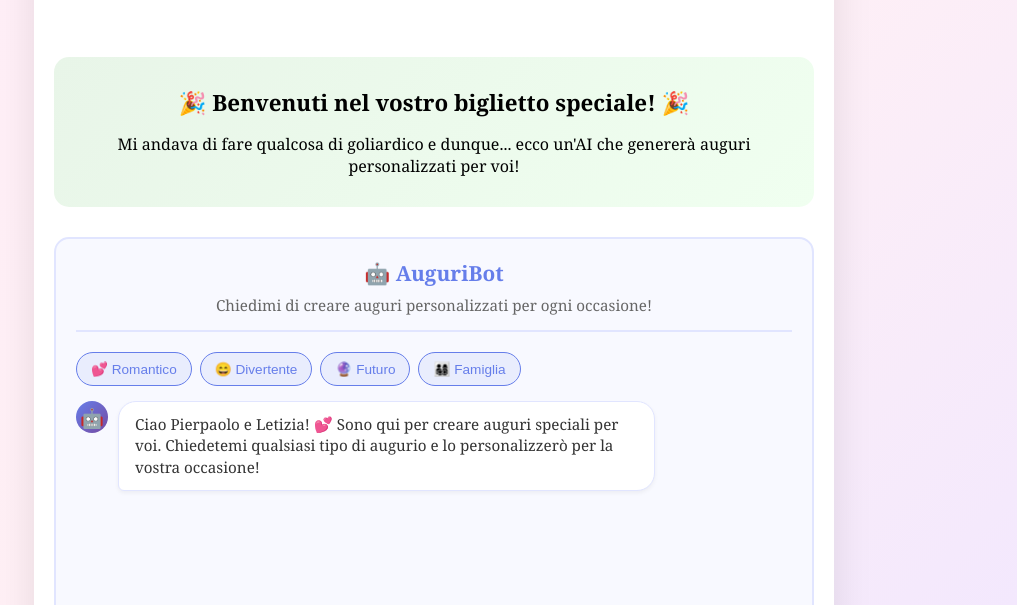
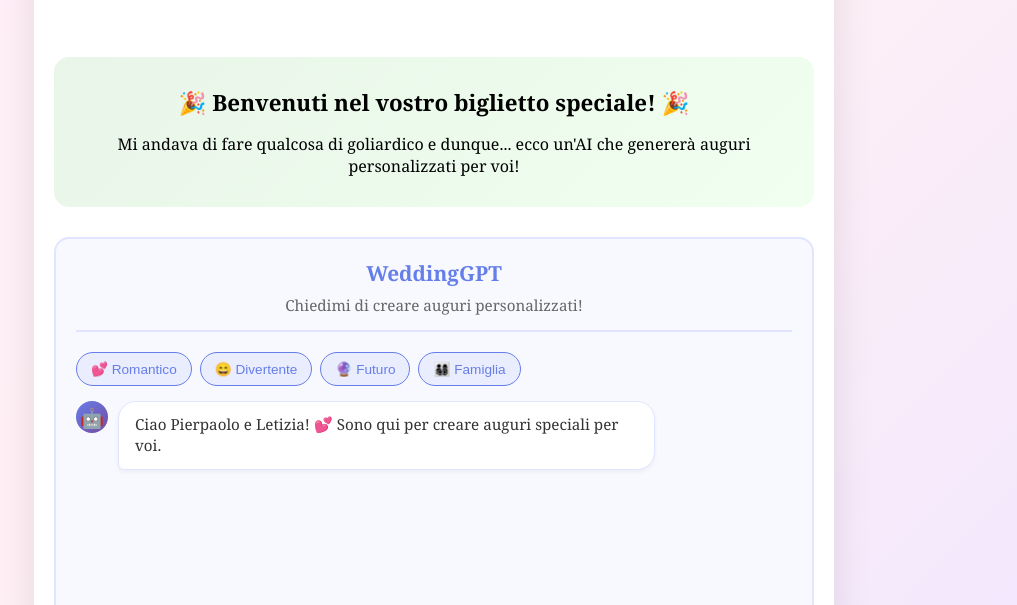
Before and after one commit to Checcolino1312/wedding, a plain HTML site: page index.html in a window 1280 px wide. Shown: the part 195-800 px from the top of the page, without its empty margins (206-1223 px from the left). Drawn offline with Linux system fonts and the light colour scheme.

Commit message:
Update index.html

```diff
--- a/index.html
+++ b/index.html
@@ -392,8 +392,8 @@
 
                 <div class="chat-container">
                     <div class="chat-header">
-                        <h3>🤖 AuguriBot</h3>
-                        <p>Chiedimi di creare auguri personalizzati per ogni occasione!</p>
+                        <h3>WeddingGPT</h3>
+                        <p>Chiedimi di creare auguri personalizzati!</p>
                     </div>
 
                     <div class="suggestion-buttons" id="suggestionButtons">
@@ -407,7 +407,7 @@
                         <div class="message ai">
                             <div class="message-avatar">🤖</div>
                             <div class="message-content">
-                                Ciao Pierpaolo e Letizia! 💕 Sono qui per creare auguri speciali per voi. Chiedetemi qualsiasi tipo di augurio e lo personalizzerò per la vostra occasione!
+                                Ciao Pierpaolo e Letizia! 💕 Sono qui per creare auguri speciali per voi.
                             </div>
                         </div>
                     </div>
```
